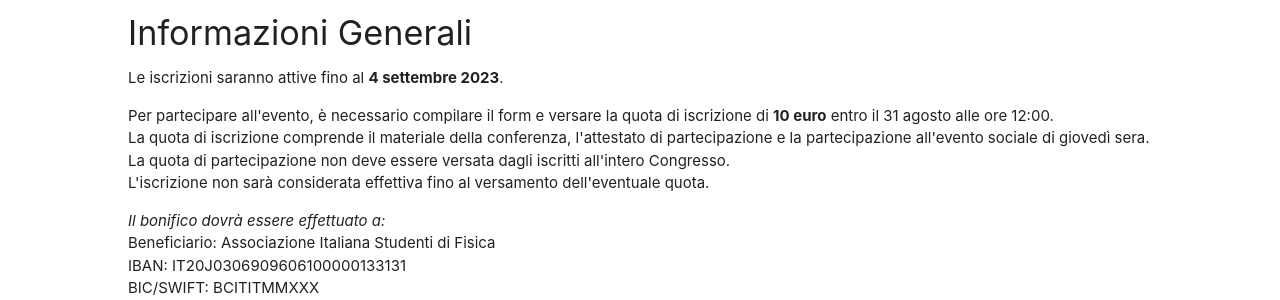
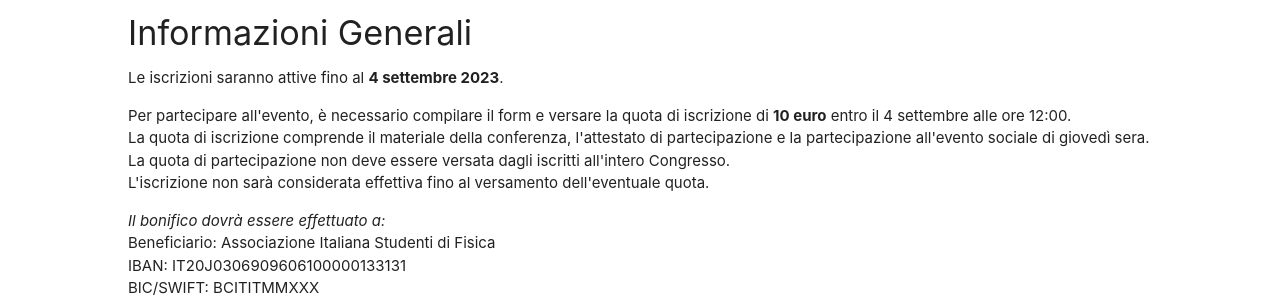
Before and after one commit to ai-sf/sg2023, a Jekyll site: the page built from registration.html, in a window 1280 px wide. Shown: the part 186-486 px from the top of the page. Built offline with Jekyll 4.4.1, drawn with Linux system fonts in a browser that asks for light colours; nearby versions of some CDN libraries.

Commit message:
Modifications

```diff
--- a/_data/registration.yml
+++ b/_data/registration.yml
@@ -4,7 +4,7 @@ description:
         - paragraph:
             - line: "Le iscrizioni saranno attive fino al <b>4 settembre 2023</b>."
         - paragraph:
-            - line: "Per partecipare all'evento, è necessario compilare il form e versare la quota di iscrizione di <b>10 euro</b> entro il 31 agosto alle ore 12:00."
+            - line: "Per partecipare all'evento, è necessario compilare il form e versare la quota di iscrizione di <b>10 euro</b> entro il 4 settembre alle ore 12:00."
             - line: "La quota di iscrizione comprende il materiale della conferenza, l'attestato di partecipazione e la partecipazione all'evento sociale di giovedì sera."
             - line: "La quota di partecipazione non deve essere versata dagli iscritti all'intero Congresso."
             - line: "L'iscrizione non sarà considerata effettiva fino al versamento dell'eventuale quota."
```
